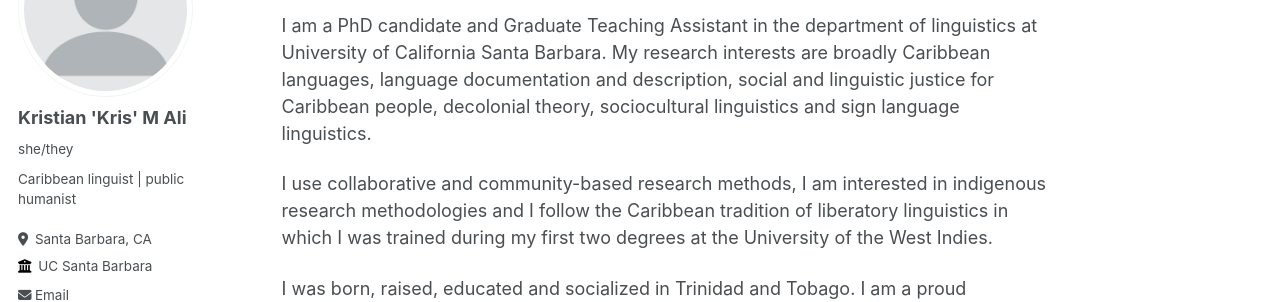
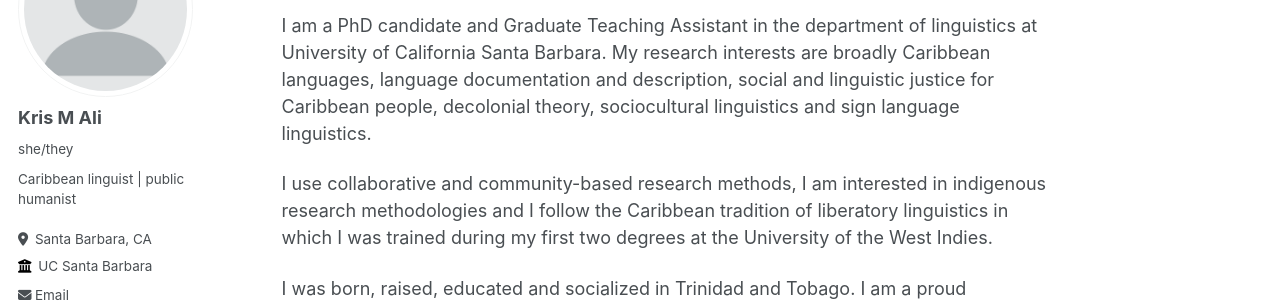
Before and after one commit to krispyali/krispyali.github.io, a Jekyll site: the page built from _pages/about.md, in a window 1280 px wide. Shown: the part 184-486 px from the top of the page. Built offline with Jekyll 4.4.1, drawn with Linux system fonts in a browser that asks for light colours; some web fonts are replaced.

Commit message:
Update _config.yml
changed my name on sidebar

```diff
--- a/_config.yml
+++ b/_config.yml
@@ -22,7 +22,7 @@ repository               : "krispyali.github.io"
 author:
   # Biographic information
   avatar           : "profile.png"
-  name             : "Kristian 'Kris' M Ali"
+  name             : "Kris M Ali"
   pronouns         : "she/they"
   bio              : "Caribbean linguist | public humanist"
   location         : "Santa Barbara, CA"
```
